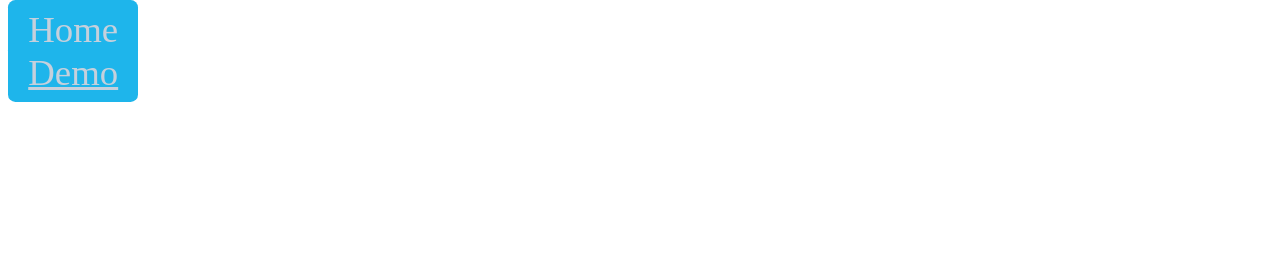
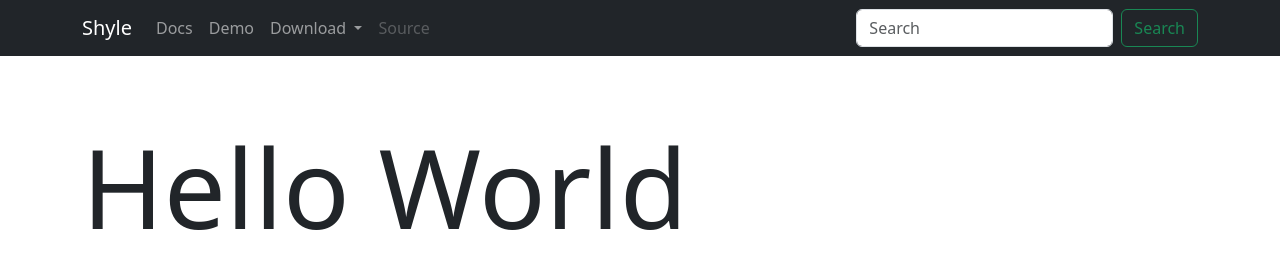
Before and after one commit to dudushy/shyle, a website built with Parcel: page docs/index.html in a window 1280 px wide. Built offline with nearby package versions, Linux system fonts and the light colour scheme.

Commit message:
New icon and update html

```diff
--- a/docs/index.html
+++ b/docs/index.html
@@ -13,23 +13,95 @@
 
   <title>Shyle</title>
 
+  <link rel="stylesheet" href="https://cdn.jsdelivr.net/npm/bootstrap@5.3.3/dist/css/bootstrap.min.css">
+
   <link rel="stylesheet" href="./assets/shyle/css/shyle.css">
+
   <link rel="stylesheet" href="./styles.css">
 </head>
 
 <body>
-  <header>
-    <nav class="navbar">
-      <a class="shy-btn" href="#" class="btn navbar-item">Home</a>
-    </nav>
-  </header>
+  <!-- CONTENT [START] -->
+  <nav class="navbar navbar-expand-lg navbar-dark bg-dark">
+    <div class="container">
+      <a class="navbar-brand" href="#">
+        Shyle
+      </a>
 
-  <main>
-    <a class="shy-btn" href="./demo">Demo</a>
+      <button class="navbar-toggler" type="button" data-bs-toggle="collapse" data-bs-target="#navbarSupportedContent" aria-controls="navbarSupportedContent" aria-expanded="false" aria-label="Toggle navigation">
+        <span class="navbar-toggler-icon"></span>
+      </button>
+
+      <div class="collapse navbar-collapse" id="navbarSupportedContent">
+        <ul class="navbar-nav me-auto mb-2 mb-lg-0">
+          <li class="nav-item">
+            <a class="nav-link" href="#">
+              Docs
+            </a>
+          </li>
+
+          <li class="nav-item">
+            <a class="nav-link" href="./demo">
+              Demo
+            </a>
+          </li>
+
+          <li class="nav-item dropdown">
+            <a class="nav-link dropdown-toggle" href="#" id="navbarDropdown" role="button" data-bs-toggle="dropdown" aria-expanded="false">
+              Download
+            </a>
+
+            <ul class="dropdown-menu" aria-labelledby="navbarDropdown">
+              <li>
+                <a class="dropdown-item" href="#">
+                  Stable
+                </a>
+              </li>
+
+              <li>
+                <a class="dropdown-item" href="#">
+                  Latest
+                </a>
+              </li>
+
+              <li>
+                <hr class="dropdown-divider">
+              </li>
+
+              <li>
+                <a class="dropdown-item" href="#">
+                  All releases
+                </a>
+              </li>
+            </ul>
+          </li>
+
+          <li class="nav-item">
+            <a class="nav-link disabled">Source</a>
+          </li>
+        </ul>
+
+        <form class="d-flex" role="search">
+          <input class="form-control me-2" type="search" placeholder="Search" aria-label="Search">
+
+          <button class="btn btn-outline-success" type="submit">
+            Search
+          </button>
+        </form>
+      </div>
+    </div>
+  </nav>
+
+  <main class="container my-5">
+    <div class="col-auto">
+      <p class="shy-fs-2">Hello World</p>
+    </div>
   </main>
+  <!-- CONTENT [END] -->
+
+  <script src="https://cdn.jsdelivr.net/npm/bootstrap@5.3.3/dist/js/bootstrap.bundle.min.js"></script>
 
   <script src="./assets/shyle/js/shyle.js"></script>
-  <script src="./scripts.js"></script>
 </body>
 
 </html>
```
Also changed, not shown: docs/demo/index.html (+84 -12 lines), assets/shyle-icon.png, docs/assets/favicon/android-chrome-192x192.png, docs/assets/favicon/android-chrome-512x512.png, docs/assets/favicon/apple-touch-icon.png, docs/assets/favicon/favicon-16x16.png, docs/assets/favicon/favicon-32x32.png, docs/assets/favicon/favicon.ico.
